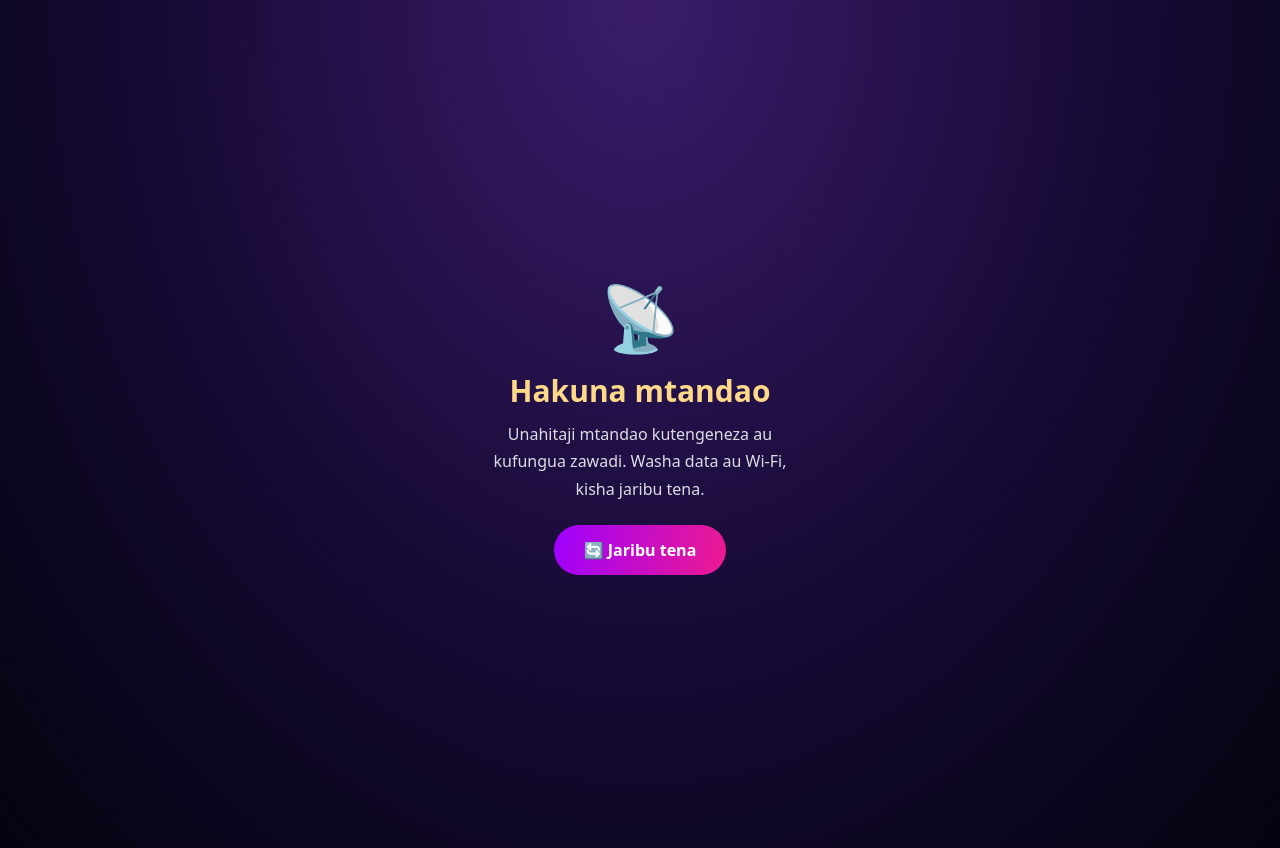
After one commit to matondo-maduhu/zawadi, a Flask app: page /offline in a window 1280 px wide. The commit adds this page. Run offline with Flask 3, Linux system fonts and the light colour scheme; parts of the project's set-up code (start-up, migrations or seed data) failed here and were passed over; some libraries are stand-ins or nearby versions.

Commit message:
Add files via upload

```diff
--- a/templates/404.html
+++ b/templates/404.html
@@ -1,5 +1,10 @@
 <!DOCTYPE html>
 <html lang="sw"><head><meta charset="UTF-8"><meta name="viewport" content="width=device-width,initial-scale=1">
+<link rel="manifest" href="/manifest.webmanifest">
+<meta name="theme-color" content="#3a1c6b">
+<link rel="icon" href="/static/icons/favicon-32.png" sizes="32x32">
+<link rel="apple-touch-icon" href="/static/icons/apple-touch-icon.png">
+<meta name="mobile-web-app-capable" content="yes"><meta name="apple-mobile-web-app-capable" content="yes"><meta name="apple-mobile-web-app-title" content="Zawadi">
 <title>Haipatikani | Zawadi Kiganjani</title>
 <style>
 body{margin:0;min-height:100vh;display:flex;align-items:center;justify-content:center;text-align:center;font-family:system-ui,sans-serif;color:#fff;background:radial-gradient(ellipse at 50% 0,#3a1c6b,#12082e 60%,#05030f);padding:24px}
--- a/templates/create.html
+++ b/templates/create.html
@@ -1,6 +1,11 @@
 <!DOCTYPE html>
 <html lang="sw"><head><meta charset="UTF-8">
 <meta name="viewport" content="width=device-width, initial-scale=1">
+<link rel="manifest" href="/manifest.webmanifest">
+<meta name="theme-color" content="#3a1c6b">
+<link rel="icon" href="/static/icons/favicon-32.png" sizes="32x32">
+<link rel="apple-touch-icon" href="/static/icons/apple-touch-icon.png">
+<meta name="mobile-web-app-capable" content="yes"><meta name="apple-mobile-web-app-capable" content="yes"><meta name="apple-mobile-web-app-title" content="Zawadi">
 <title>Tengeneza Zawadi | Zawadi Kiganjani</title>
 <style>
 *{box-sizing:border-box;margin:0;padding:0}
@@ -25,6 +30,10 @@ iframe{width:100%;height:68vh;border:2px solid #ffd98a;border-radius:18px;backgr
 .card2{margin-top:16px;padding:16px;border-radius:18px;background:#ffffff12;border:1px solid #ffd98a88}
 .ev small{font-weight:400;opacity:.7;font-size:12px}
 a.top{display:inline-block;margin-bottom:10px;color:#ffd98a;text-decoration:none;font-size:14px}
+.instbar{position:fixed;left:12px;right:12px;bottom:calc(12px + env(safe-area-inset-bottom,0px));z-index:50;max-width:460px;margin:0 auto;display:flex;align-items:center;gap:8px;padding:10px 12px;border-radius:18px;background:#1d1040f2;border:1px solid #ffd98a88;box-shadow:0 8px 30px #000a;color:#fff;font:14px system-ui,sans-serif}
+.instbar[hidden]{display:none}.instbar span{flex:1}
+.instbar button{border:none;border-radius:20px;padding:9px 16px;font:700 14px system-ui;cursor:pointer;background:linear-gradient(100deg,#9d00ff,#ee1a8f);color:#fff}
+.instbar button#instx{background:none;padding:6px 8px;font-size:16px;opacity:.7}
 </style></head><body><div class="w">
 <div id="a">
 <a class="top" href="/">← Nyumbani</a>
@@ -117,4 +126,26 @@ $("rec").onclick=async()=>{
   }catch(e){alert("Siwezi kutumia kipaza sauti. Ruhusu kipaza sauti kwenye kivinjari, au chagua faili la sauti.")}
 };
 $("bk").onclick=()=>{$("b").classList.add("hide");$("a").classList.remove("hide");$("pf").srcdoc=""};
-</script></body></html>
+</script><div id="inst" class="instbar" hidden><span id="insttxt">📲 Weka Zawadi kwenye simu yako</span><button id="instgo">Weka</button><button id="instx" aria-label="Funga">✕</button></div>
+<script>
+// ===== PWA: sajili service worker + kitufe cha kusakinisha =====
+if("serviceWorker" in navigator)addEventListener("load",function(){navigator.serviceWorker.register("/sw.js").catch(function(){})});
+(function(){
+  var dp=null,bar=document.getElementById("inst");if(!bar)return;
+  var standalone=matchMedia("(display-mode: standalone)").matches||navigator.standalone;
+  var dismissed=false;try{dismissed=localStorage.getItem("pwa_x")==="1"}catch(e){}
+  if(standalone||dismissed)return;
+  addEventListener("beforeinstallprompt",function(e){e.preventDefault();dp=e;bar.hidden=false});
+  addEventListener("appinstalled",function(){bar.hidden=true});
+  document.getElementById("instgo").onclick=function(){
+    if(dp){dp.prompt();dp.userChoice.then(function(){dp=null;bar.hidden=true})}
+    else alert("Kwenye iPhone: bonyeza kitufe cha Share, kisha chagua Add to Home Screen.");
+  };
+  document.getElementById("instx").onclick=function(){bar.hidden=true;try{localStorage.setItem("pwa_x","1")}catch(e){}};
+  if(/iphone|ipad|ipod/i.test(navigator.userAgent)){
+    document.getElementById("insttxt").textContent="📲 iPhone: bonyeza Share, kisha Add to Home Screen";
+    document.getElementById("instgo").style.display="none";bar.hidden=false;
+  }
+})();
+</script>
+</body></html>
--- a/templates/index.html
+++ b/templates/index.html
@@ -1,6 +1,11 @@
 <!DOCTYPE html>
 <html lang="sw"><head><meta charset="UTF-8">
 <meta name="viewport" content="width=device-width, initial-scale=1">
+<link rel="manifest" href="/manifest.webmanifest">
+<meta name="theme-color" content="#3a1c6b">
+<link rel="icon" href="/static/icons/favicon-32.png" sizes="32x32">
+<link rel="apple-touch-icon" href="/static/icons/apple-touch-icon.png">
+<meta name="mobile-web-app-capable" content="yes"><meta name="apple-mobile-web-app-capable" content="yes"><meta name="apple-mobile-web-app-title" content="Zawadi">
 <title>Zawadi Kiganjani 🎁 | Tengeneza surprise ya kugusa moyo</title>
 <style>
 *{box-sizing:border-box;margin:0;padding:0}
@@ -21,6 +26,10 @@ h2{margin:34px 0 12px;font-size:21px;color:#ffd98a}
 footer{margin-top:40px;font-size:12px;opacity:.6}
 .fl{position:fixed;font-size:22px;opacity:.25;animation:up linear infinite;pointer-events:none;z-index:1}
 @keyframes up{from{transform:translateY(105vh)}to{transform:translateY(-10vh)}}
+.instbar{position:fixed;left:12px;right:12px;bottom:calc(12px + env(safe-area-inset-bottom,0px));z-index:50;max-width:460px;margin:0 auto;display:flex;align-items:center;gap:8px;padding:10px 12px;border-radius:18px;background:#1d1040f2;border:1px solid #ffd98a88;box-shadow:0 8px 30px #000a;color:#fff;font:14px system-ui,sans-serif}
+.instbar[hidden]{display:none}.instbar span{flex:1}
+.instbar button{border:none;border-radius:20px;padding:9px 16px;font:700 14px system-ui;cursor:pointer;background:linear-gradient(100deg,#9d00ff,#ee1a8f);color:#fff}
+.instbar button#instx{background:none;padding:6px 8px;font-size:16px;opacity:.7}
 </style></head><body>
 <div class="w">
 <div class="big">🎁</div>
@@ -48,4 +57,26 @@ footer{margin-top:40px;font-size:12px;opacity:.6}
 // emoji zinazoelea nyuma
 ["💖","🌸","✨","🎁","💙","🌹","⭐","🎉"].forEach(function(e,i){for(var k=0;k<2;k++){var s=document.createElement("span");s.className="fl";s.textContent=e;s.style.left=(Math.random()*95)+"%";s.style.animationDuration=(9+Math.random()*10)+"s";s.style.animationDelay=(-Math.random()*12)+"s";document.body.appendChild(s)}});
 </script>
+<div id="inst" class="instbar" hidden><span id="insttxt">📲 Weka Zawadi kwenye simu yako</span><button id="instgo">Weka</button><button id="instx" aria-label="Funga">✕</button></div>
+<script>
+// ===== PWA: sajili service worker + kitufe cha kusakinisha =====
+if("serviceWorker" in navigator)addEventListener("load",function(){navigator.serviceWorker.register("/sw.js").catch(function(){})});
+(function(){
+  var dp=null,bar=document.getElementById("inst");if(!bar)return;
+  var standalone=matchMedia("(display-mode: standalone)").matches||navigator.standalone;
+  var dismissed=false;try{dismissed=localStorage.getItem("pwa_x")==="1"}catch(e){}
+  if(standalone||dismissed)return;
+  addEventListener("beforeinstallprompt",function(e){e.preventDefault();dp=e;bar.hidden=false});
+  addEventListener("appinstalled",function(){bar.hidden=true});
+  document.getElementById("instgo").onclick=function(){
+    if(dp){dp.prompt();dp.userChoice.then(function(){dp=null;bar.hidden=true})}
+    else alert("Kwenye iPhone: bonyeza kitufe cha Share, kisha chagua Add to Home Screen.");
+  };
+  document.getElementById("instx").onclick=function(){bar.hidden=true;try{localStorage.setItem("pwa_x","1")}catch(e){}};
+  if(/iphone|ipad|ipod/i.test(navigator.userAgent)){
+    document.getElementById("insttxt").textContent="📲 iPhone: bonyeza Share, kisha Add to Home Screen";
+    document.getElementById("instgo").style.display="none";bar.hidden=false;
+  }
+})();
+</script>
 </body></html>
--- a/templates/legal.html
+++ b/templates/legal.html
@@ -1,5 +1,10 @@
 <!DOCTYPE html>
 <html lang="sw"><head><meta charset="UTF-8"><meta name="viewport" content="width=device-width,initial-scale=1">
+<link rel="manifest" href="/manifest.webmanifest">
+<meta name="theme-color" content="#3a1c6b">
+<link rel="icon" href="/static/icons/favicon-32.png" sizes="32x32">
+<link rel="apple-touch-icon" href="/static/icons/apple-touch-icon.png">
+<meta name="mobile-web-app-capable" content="yes"><meta name="apple-mobile-web-app-capable" content="yes"><meta name="apple-mobile-web-app-title" content="Zawadi">
 <title>{% if page == "terms" %}Masharti{% else %}Faragha{% endif %} | Zawadi Kiganjani</title>
 <style>
 *{box-sizing:border-box;margin:0;padding:0}
--- /dev/null
+++ b/templates/offline.html
@@ -0,0 +1,16 @@
+<!DOCTYPE html>
+<html lang="sw"><head><meta charset="UTF-8"><meta name="viewport" content="width=device-width,initial-scale=1">
+<title>Hakuna mtandao | Zawadi Kiganjani</title>
+<link rel="manifest" href="/manifest.webmanifest">
+<meta name="theme-color" content="#3a1c6b">
+<link rel="icon" href="/static/icons/favicon-32.png" sizes="32x32">
+<link rel="apple-touch-icon" href="/static/icons/apple-touch-icon.png">
+<meta name="mobile-web-app-capable" content="yes"><meta name="apple-mobile-web-app-capable" content="yes"><meta name="apple-mobile-web-app-title" content="Zawadi">
+<style>
+body{margin:0;min-height:100vh;display:flex;align-items:center;justify-content:center;text-align:center;font-family:system-ui,sans-serif;color:#fff;background:radial-gradient(ellipse at 50% 0,#3a1c6b,#12082e 60%,#05030f);padding:24px}
+h1{font-size:30px;margin:10px 0;color:#ffd98a}p{opacity:.85;line-height:1.7;max-width:320px;margin:0 auto}
+button{margin-top:22px;padding:14px 30px;border:none;border-radius:50px;background:linear-gradient(100deg,#9d00ff,#ee1a8f);color:#fff;font:800 16px system-ui;cursor:pointer}
+</style></head><body><div><div style="font-size:64px">📡</div><h1>Hakuna mtandao</h1>
+<p>Unahitaji mtandao kutengeneza au kufungua zawadi. Washa data au Wi-Fi, kisha jaribu tena.</p>
+<button onclick="location.reload()">🔄 Jaribu tena</button></div>
+<script>addEventListener("online",function(){location.reload()});</script></body></html>
--- /dev/null
+++ b/templates/sw.js
@@ -0,0 +1,46 @@
+/* Service worker ya Zawadi Kiganjani.
+   - Kurasa kuu (/, /create, /terms, /privacy): mtandao kwanza, kisha nakala iliyohifadhiwa, kisha /offline.
+   - Picha na mafaili ya /static: nakala kwanza.
+   - Zawadi (/g/), ukurasa wa mmiliki (/m/) na /api/ HAZIHIFADHIWI kamwe (faragha). */
+const VERSION = "{{ version }}";
+const CACHE = "zawadi-" + VERSION;
+const SHELL = ["/", "/create", "/offline", "/manifest.webmanifest",
+               "/static/icons/icon-192.png", "/static/icons/icon-512.png"];
+const PAGES = ["/", "/create", "/terms", "/privacy"];
+
+self.addEventListener("install", e => {
+  e.waitUntil(caches.open(CACHE).then(c => c.addAll(SHELL)).then(() => self.skipWaiting()));
+});
+
+self.addEventListener("activate", e => {
+  e.waitUntil(
+    caches.keys()
+      .then(keys => Promise.all(keys.filter(k => k.startsWith("zawadi-") && k !== CACHE).map(k => caches.delete(k))))
+      .then(() => self.clients.claim())
+  );
+});
+
+self.addEventListener("fetch", e => {
+  const r = e.request, u = new URL(r.url), p = u.pathname;
+  if (r.method !== "GET" || u.origin !== self.location.origin) return;
+  if (p.startsWith("/g/") || p.startsWith("/m/") || p.startsWith("/api/") || p === "/sw.js") return;
+
+  if (r.mode === "navigate") {
+    e.respondWith(
+      fetch(r).then(res => {
+        if (res.ok && PAGES.includes(p)) { const copy = res.clone(); caches.open(CACHE).then(c => c.put(r, copy)); }
+        return res;
+      }).catch(() => caches.match(r, { ignoreSearch: true }).then(m => m || caches.match("/offline")))
+    );
+    return;
+  }
+
+  if (p.startsWith("/static/") || p === "/manifest.webmanifest") {
+    e.respondWith(
+      caches.match(r).then(m => m || fetch(r).then(res => {
+        if (res.ok) { const copy = res.clone(); caches.open(CACHE).then(c => c.put(r, copy)); }
+        return res;
+      }))
+    );
+  }
+});
```
